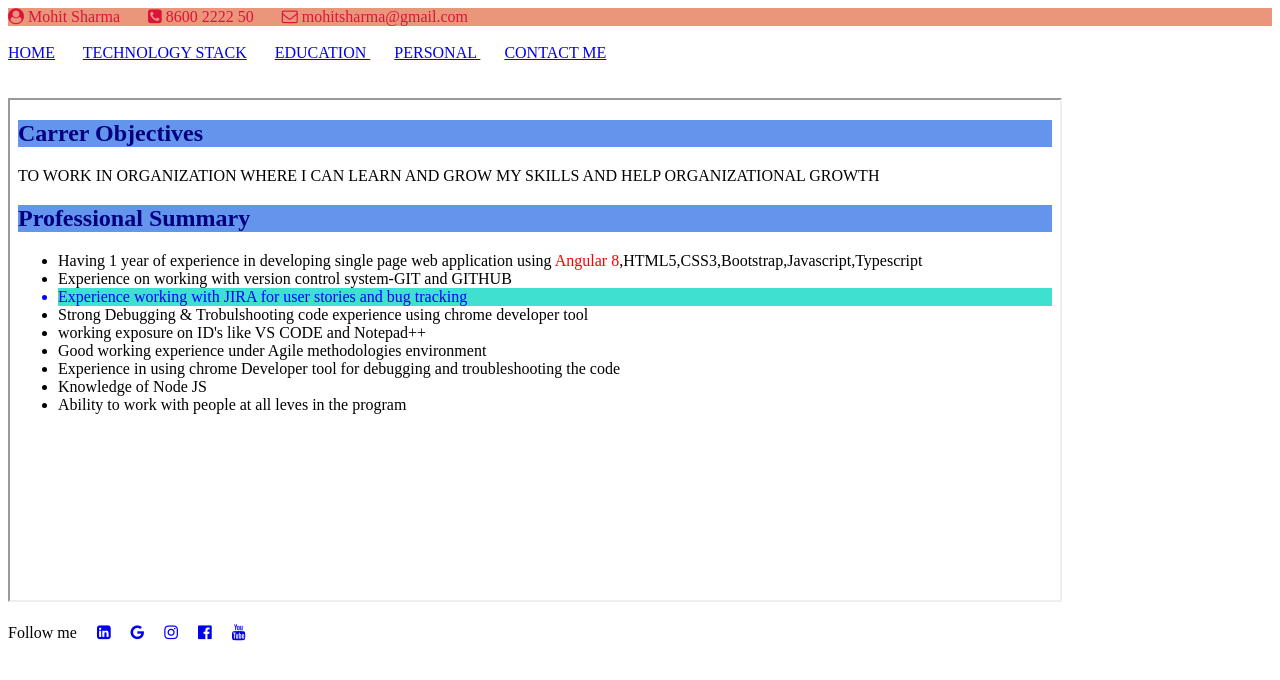
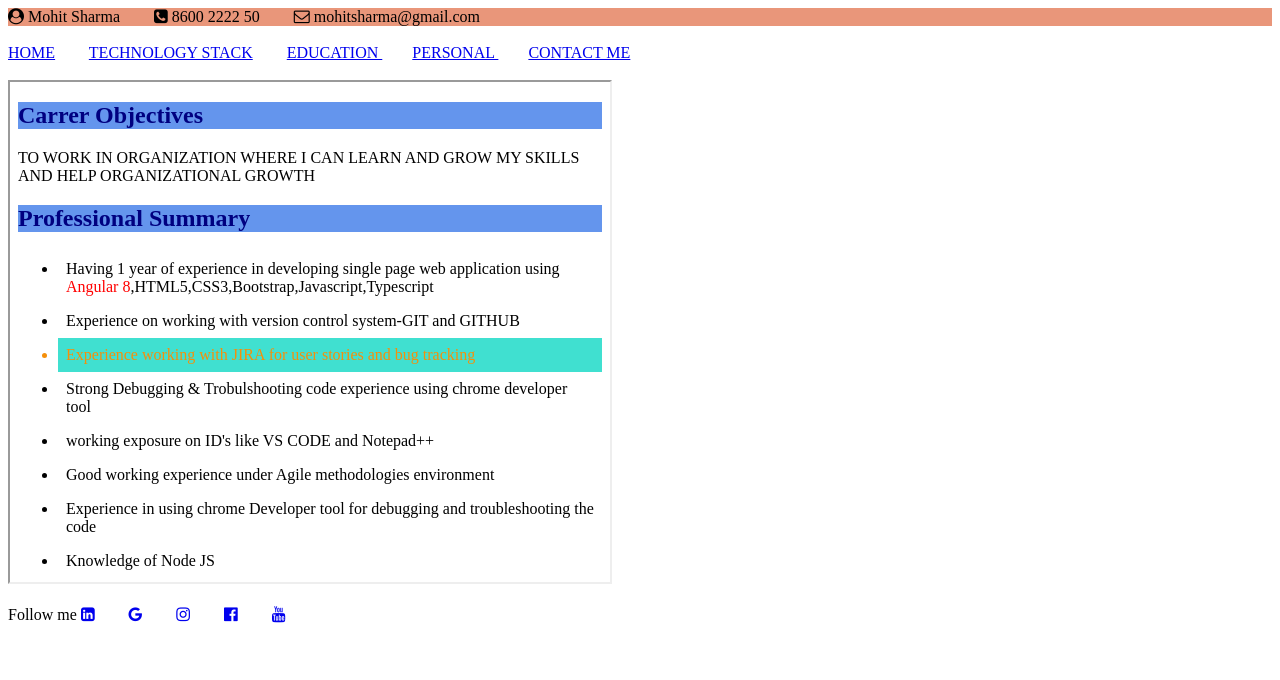
Before and after one commit to pritikekan/My_Profile, a plain HTML site: page index.html in a window 1280 px wide. Drawn offline with Linux system fonts and the light colour scheme.

Commit message:
Assignment using margin and padding
Assignment using margin and padding

```diff
--- a/home.html
+++ b/home.html
@@ -6,13 +6,19 @@
         .index{
             background-color: cornflowerblue;
             color: navy;
-           }
+                 text-transform: capitalize;
+        }
            #lang{
             color:red;
          }
             #list{
                background-color:turquoise ;
-               color: blue;
+               color: rgb(245, 143, 10);
+               padding:8px;
+
+            }
+            .para{
+                padding:8px;
             }
     </style>
 </head>
@@ -21,15 +27,15 @@
     <p> TO WORK IN ORGANIZATION WHERE I CAN LEARN AND GROW MY SKILLS AND HELP ORGANIZATIONAL GROWTH</p>
     <h2 class="index">Professional Summary </h2>
     <ul>
-        <li> Having 1 year of experience in developing single page web application using <span id="lang"> Angular 8</span>,HTML5,CSS3,Bootstrap,Javascript,Typescript</li>
-        <li>Experience on working with version control system-GIT and GITHUB</li>
+        <li class="para"> Having 1 year of experience in developing single page web application using <span id="lang"> Angular 8</span>,HTML5,CSS3,Bootstrap,Javascript,Typescript</li>
+        <li class="para">Experience on working with version control system-GIT and GITHUB</li>
         <li id="list"> Experience working with JIRA for user stories and bug tracking</li>
-        <li> Strong Debugging & Trobulshooting code experience using chrome developer tool</li>
-        <li> working exposure on ID's like VS CODE and Notepad++</li>
-        <li> Good working experience under Agile methodologies environment</li>
-        <li> Experience in using chrome Developer tool for debugging and troubleshooting the code</li>
-        <li> Knowledge of   Node JS</li>
-        <li> Ability to work with people at all leves in the program</li>
+        <li class="para"> Strong Debugging & Trobulshooting code experience using chrome developer tool</li>
+        <li class="para"> working exposure on ID's like VS CODE and Notepad++</li>
+        <li class="para"> Good working experience under Agile methodologies environment</li>
+        <li class="para"> Experience in using chrome Developer tool for debugging and troubleshooting the code</li>
+        <li class="para"> Knowledge of   Node JS</li>
+        <li class="para"> Ability to work with people at all leves in the program</li>
     </ul>
 </body>
 </html>
--- a/index.html
+++ b/index.html
@@ -8,47 +8,55 @@
       href="https://cdnjs.cloudflare.com/ajax/libs/font-awesome/4.7.0/css/font-awesome.min.css"
     />
     <style>
-      header{
-         background-color:darksalmon;
-          color: crimson;
+      header {
+        background-color: darksalmon;
+        color:black;
+      }
+      #userName {
+        margin-right: 30px;
+      }
+      .page{
+       margin-right:30px;
+       text-transform: uppercase;
       }
     </style>
   </head>
   <body>
     <header>
       <i class="fa fa-user-circle" aria-hidden="true"></i>
-    <span>Mohit Sharma </span> &nbsp; &nbsp; &nbsp;
+      <span id="userName">Mohit Sharma </span>
       <i class="fa fa-phone-square" aria-hidden="true"></i>
-    <span> 8600 2222 50 </span> &nbsp; &nbsp; &nbsp;
+      <span id="userName"> 8600 2222 50 </span>
       <i class="fa fa-envelope-o" aria-hidden="true"></i>
       <span>mohitsharma@gmail.com </span>
     </header>
+    <nav>
       <br>
-    <nav>
-      <a href="home.html" target="frame">HOME</a> &nbsp; &nbsp; &nbsp;
-      <a href="techStack.html"target="frame">TECHNOLOGY STACK</a> &nbsp; &nbsp; &nbsp;
-      <a href="education.html"target="frame"> EDUCATION </a> &nbsp; &nbsp; &nbsp;
-      <a href="personal.html"target="frame"> PERSONAL </a> &nbsp; &nbsp; &nbsp;
-      <a href="contactus.html"target="frame"> CONTACT ME </a>
+      <a class="page" href="home.html" target="frame">HOME</a>
+      <a class="page"class="page" href="techStack.html" target="frame">TECHNOLOGY STACK</a>
+      <a class="page"href="education.html" target="frame"> EDUCATION </a>
+      <a class="page"href="personal.html" target="frame"> PERSONAL </a>
+      <a class="page"href="contactus.html" target="frame"> CONTACT ME </a>
     </nav>
-    <br><br>
-    <iframe width="1050px" height="500px" name="frame" src="home.html"> </iframe>
     <br>
-    <br>
-    <span> Follow me </span> &nbsp; &nbsp;
-    <a href="https://www.linkedin.com" target="_blank">
-      <i class="fa fa-linkedin-square" aria-hidden="true"></i></a
-    >&nbsp;&nbsp;&nbsp;&nbsp;
-    <a href="https://www.google.com" target="_blank"
-      ><i class="fa fa-google" aria-hidden="true"></i></a
-    >&nbsp;&nbsp;&nbsp;&nbsp;
-    <a href="https://www.instagram.com" target="_blank"
-      ><i class="fa fa-instagram" aria-hidden="true"></i></a
-    >&nbsp;&nbsp;&nbsp;&nbsp;
-    <a href="https://www.facebook.com" target="_blank"
-      ><i class="fa fa-facebook-official" aria-hidden="true"></i></a
-    >&nbsp;&nbsp;&nbsp;&nbsp;
-    <a href="https://www.youtube.com" target="_blank"
+    <iframe width="600px" height="500px" name="frame" src="home.html">
+    </iframe>
+    <br />
+    <br />
+    <span> Follow me </span>
+    <a  class="page"href="https://www.linkedin.com" target="_blank">
+      <i class="fa fa-linkedin-square" aria-hidden="true"></i
+    ></a>
+    <a class="page"href="https://www.google.com" target="_blank"
+      ><i class="fa fa-google" aria-hidden="true"></i
+    ></a>
+    <a class="page"href="https://www.instagram.com" target="_blank"
+      ><i class="fa fa-instagram" aria-hidden="true"></i
+    ></a>
+    <a class="page"href="https://www.facebook.com" target="_blank"
+      ><i class="fa fa-facebook-official" aria-hidden="true"></i
+    ></a>
+    <a class="page"href="https://www.youtube.com" target="_blank"
       ><i class="fa fa-youtube" aria-hidden="true"></i
     ></a>
   </body>
```
Also changed, not shown: education.html (+5 -3 lines), personal.html (+11 -7 lines), techStack.html (+1 -2 lines). Lines whose indentation alone changed are shown as unchanged.
